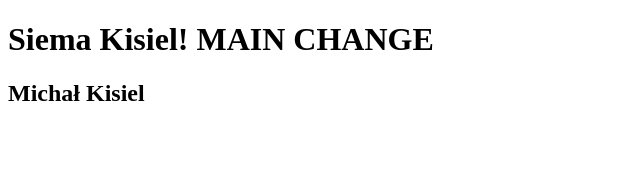
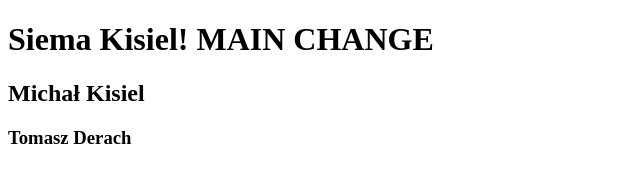
Before and after one commit to mickis91/testing-repository, a plain HTML site: page index.html in a window 1280 px wide. Shown: the whole page, without its empty margins (0-640 px from the left). Drawn offline with Linux system fonts and the light colour scheme.

Commit message:
Modified index.html add H3 Tomasz Derahc

```diff
--- a/index.html
+++ b/index.html
@@ -9,5 +9,6 @@
 <body>
     <h1>Siema Kisiel! MAIN CHANGE</h1>
     <h2>Michał Kisiel</h2>
+    <h3>Tomasz Derach</h3>
 </body>
 </html>
```
